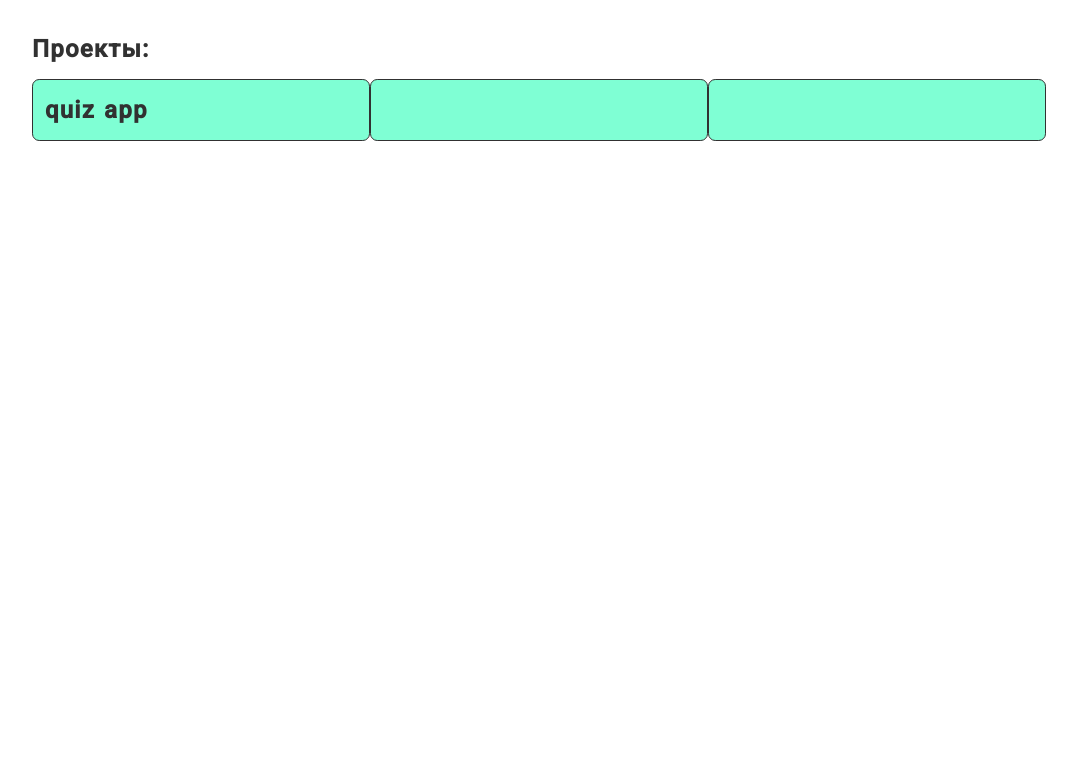
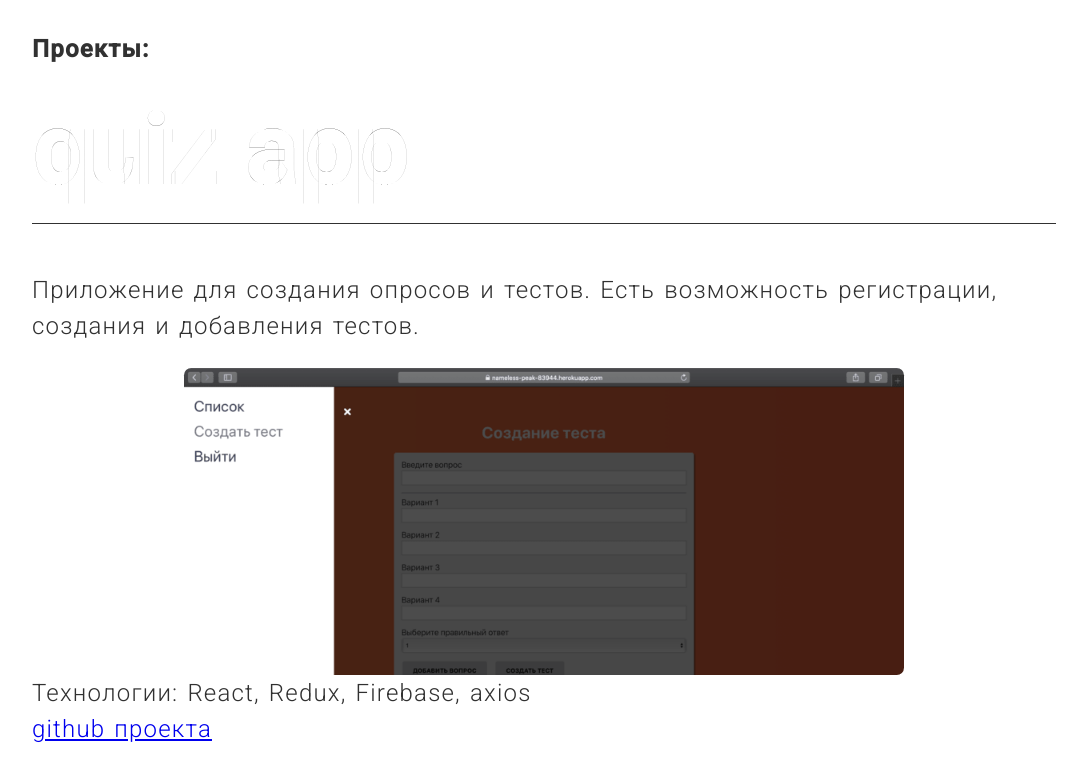
Before and after one commit to AgarkovRoman/my-site, a plain HTML site: page index.html in a window 1280 px wide. Shown: the part 709-1480 px from the top of the page, without its empty margins (96-1173 px from the left). Before the commit the page ends 850 px from the top, so only its background shows below. Drawn offline with Linux system fonts and the light colour scheme.

Commit message:
add project

```diff
--- a/css/style.css
+++ b/css/style.css
@@ -91,18 +91,60 @@ br::selection{
     margin-bottom: .5rem;
 }
 
+/*------------projects-----------*/
+
 .projects__container {
-    display: flex;
-    flex-wrap: wrap;
-}
-.project {
-    border: 1px solid #313131;
-    border-radius: .3rem;
-    width: 33%;
-    background-color: aquamarine;
-    padding: .5rem;
+    /* display: flex; */
+    /* flex-wrap: wrap; */
 }
 
 .projects__title {
     margin-bottom: .5rem;
 }
+
+.project-link {
+    font-size: 4rem;
+    font-weight: bold;
+    text-decoration: none;
+    color: #fff;
+    -webkit-text-stroke: .1px #313131;
+}
+
+.project-link:hover {
+    font-weight: 500;
+    color: #313131;
+    -webkit-text-stroke: none;
+    transition: .4s;
+}
+
+.projects__item {
+    margin-bottom: 1rem;
+}
+
+.projects__link {
+    margin-bottom: 2rem;
+}
+
+.projects__link::after {
+    content: '';
+    display: block;
+    background-color: #313131;
+    height: 1px;
+    width: 100%;
+}
+
+.projects__paragraph {
+    margin-bottom: 1rem;
+}
+
+.projects__img {
+    width: 30rem;
+    padding-bottom: 30%;
+    border-radius: .3rem;
+    margin: 0 auto;
+
+    background-image: url(../css/img/quiz.png);
+    background-size: 100%;
+    background-position: center top;
+    background-repeat: no-repeat;
+}
--- a/index.html
+++ b/index.html
@@ -29,7 +29,7 @@
                 с&nbsp;JavaScript.<br>
             </p> -->
             <div class="skills">
-                <h4 class="skills__title title--small">Навыки:</h4>
+                <h4 class="skills__title title--small">Технологии:</h4>
                 <div class="skills-container">
                     <div class="skills-container__skill skill">
                         <img class="skills-container__img" src="./img/html.svg" alt="html" title="HTML">
@@ -67,15 +67,34 @@
             <div class="projects">
                 <h4 class="projects__title title--small">Проекты:</h4>
                 <div class="projects__container">
-                    <div class="projects__item project">
-                        <h4>quiz app</h4>
+                    <div class="projects__item item">
+                        <div class="projects__link">
+                            <a class="project-link" href="https://nameless-peak-83944.herokuapp.com/"
+                                target="_blank">quiz
+                                app</a>
+                        </div>
+                        <p class="projects__paragraph">Приложение для создания опросов и&nbsp;тестов. Есть возможность
+                            регистрации, создания
+                            и&nbsp;добавления тестов.</p>
+                        <a href="https://nameless-peak-83944.herokuapp.com/" target="_blank">
+                            <div class="projects__img"></div>
+                        </a>
+                        <p class="projects__paragraph">
+                            Технологии: React, Redux, Firebase, axios<br>
+                            <a class="link" href="https://github.com/AgarkovRoman/react-quiz-app" target="_blank"
+                                ~>github
+                                проекта</a>
+                        </p>
+
+                    </div>
+                    <!-- <div class="projects__item project">
+                        <a class="projects__link link" href="https://nameless-peak-83944.herokuapp.com/"
+                            target="_blank">quiz app</a>
                     </div>
                     <div class="projects__item project">
-                        <!-- <h3>todo app</h3> -->
-                    </div>
-                    <div class="projects__item project">
-                        <!-- <h3>graphql app</h3> -->
-                    </div>
+                        <a class="projects__link link" href="https://nameless-peak-83944.herokuapp.com/"
+                            target="_blank">quiz app</a>
+                    </div> -->
                 </div>
             </div>
         </section>
```
Also changed, not shown: css/img/quiz.png (added).
